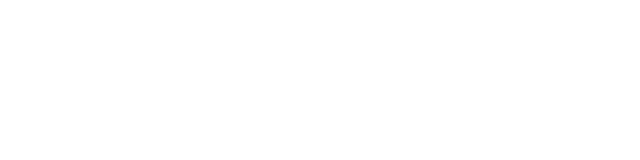
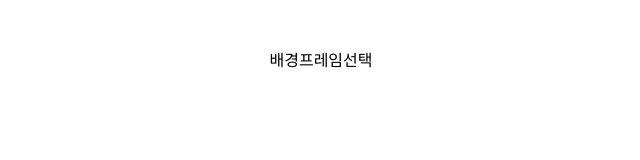
Before and after one commit to sw4Booth/FE, a React (Vite) app: page /back-frame-select in a window 1280 px wide. Before the commit this address had no page. Shown: the top 160 px of the page, without its empty margins (319-959 px from the left). Built offline with nearby package versions, Linux system fonts and the light colour scheme; a web font is replaced by a local one.

Commit message:
feat: 라우터 연결

```diff
--- a/src/App.tsx
+++ b/src/App.tsx
@@ -5,6 +5,7 @@ import FrameType from "./pages/FrameType";
 import { PhotoBoothProvider } from "./contexts/PhotoBoothProvider";
 import PhotoShoot from "./pages/PhotoShoot";
 import Print from "./pages/Print";
+import BackFrameSelect from "./pages/BackFrameSelect";
 function App() {
     return (
         <PhotoBoothProvider>
@@ -14,6 +15,10 @@ function App() {
                         <Route index element={<Start />} />
                         <Route path="/frame-type" element={<FrameType />} />
                         <Route path="/photo-shoot" element={<PhotoShoot />} />
+                        <Route
+                            path="/back-frame-select"
+                            element={<BackFrameSelect />}
+                        />
                         <Route path="/print" element={<Print />} />
                     </Route>
                 </Routes>
--- /dev/null
+++ b/src/pages/BackFrameSelect.tsx
@@ -0,0 +1,3 @@
+export default function BackFrameSelect() {
+    return <div>배경프레임선택</div>;
+}
```
Lines whose indentation alone changed are shown as unchanged.
